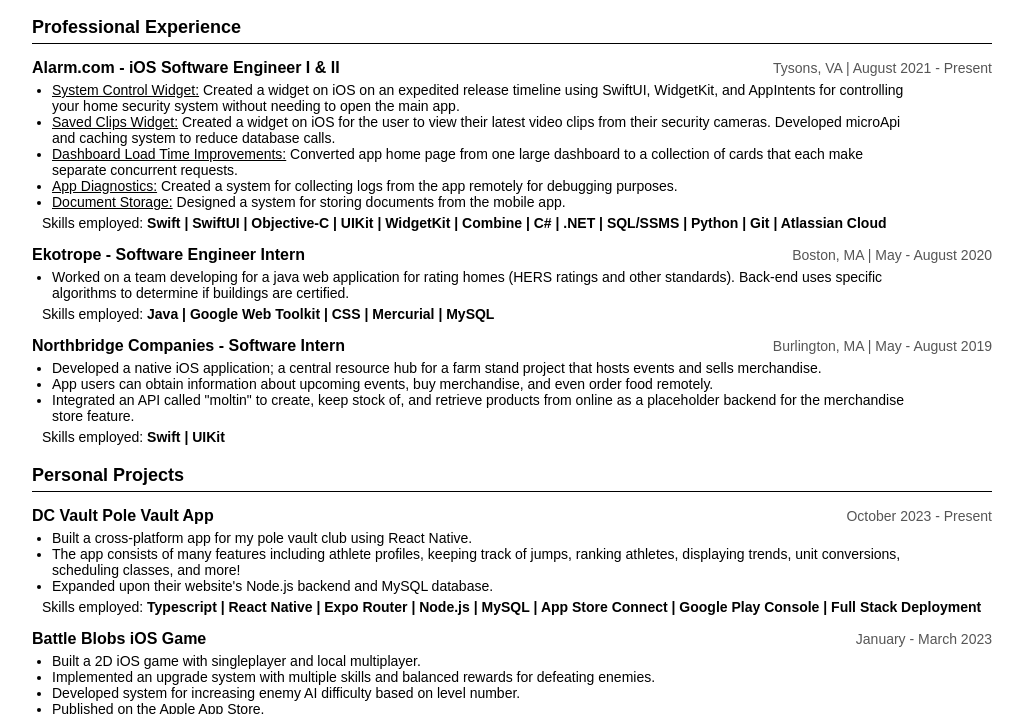
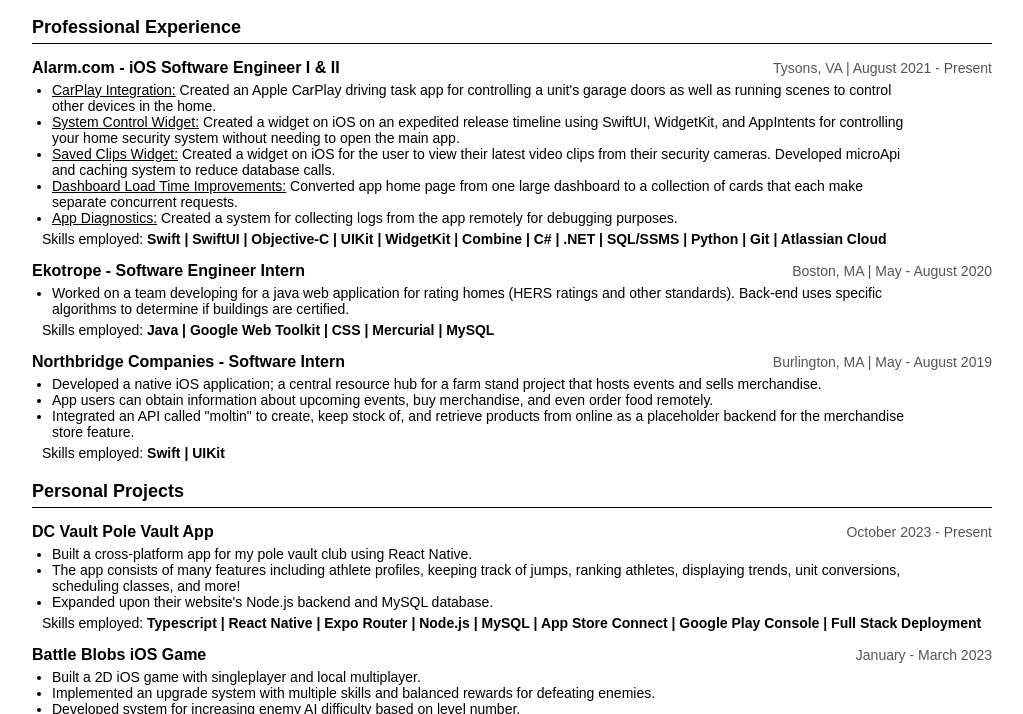
Before and after one commit to edunne4/resume, a plain HTML site: page index.html in a window 1280 px wide. Shown: the part 59-773 px from the top of the page, without its empty margins (16-1039 px from the left). Drawn offline with Linux system fonts and the light colour scheme.

Commit message:
added carplay, removed document storage

```diff
--- a/index.html
+++ b/index.html
@@ -20,11 +20,11 @@
                     <span class="job-date">Tysons, VA | August 2021 - Present</span>
                 </div>
                 <ul class="description">
+                    <li><span id="emphasized">CarPlay Integration:</span> Created an Apple CarPlay driving task app for controlling a unit's garage doors as well as running scenes to control other devices in the home.</li>
                     <li><span id="emphasized">System Control Widget:</span> Created a widget on iOS on an expedited release timeline using SwiftUI, WidgetKit, and AppIntents for controlling your home security system without needing to open the main app.</li>
                     <li><span id="emphasized">Saved Clips Widget:</span> Created a widget on iOS for the user to view their latest video clips from their security cameras. Developed microApi and caching system to reduce database calls.</li>
                     <li><span id="emphasized">Dashboard Load Time Improvements:</span> Converted app home page from one large dashboard to a collection of cards that each make separate concurrent requests.</li>
                     <li><span id="emphasized">App Diagnostics:</span> Created a system for collecting logs from the app remotely for debugging purposes.</li>
-                    <li><span id="emphasized">Document Storage:</span> Designed a system for storing documents from the mobile app.</li>
                 </ul>
                 <div class="skillSection">
                     <span>Skills employed:</span>
```
